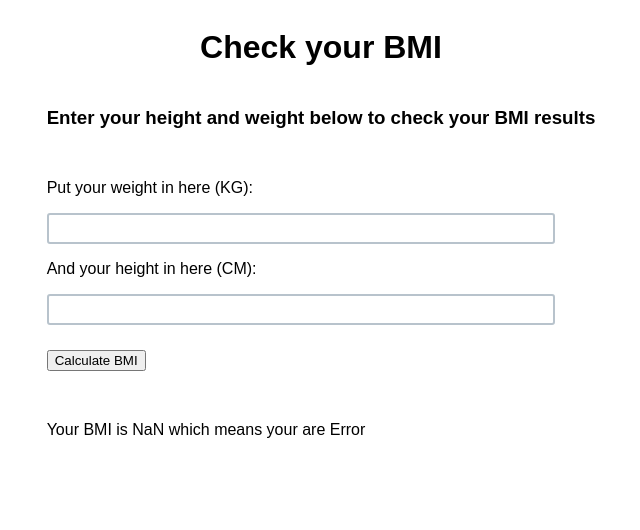
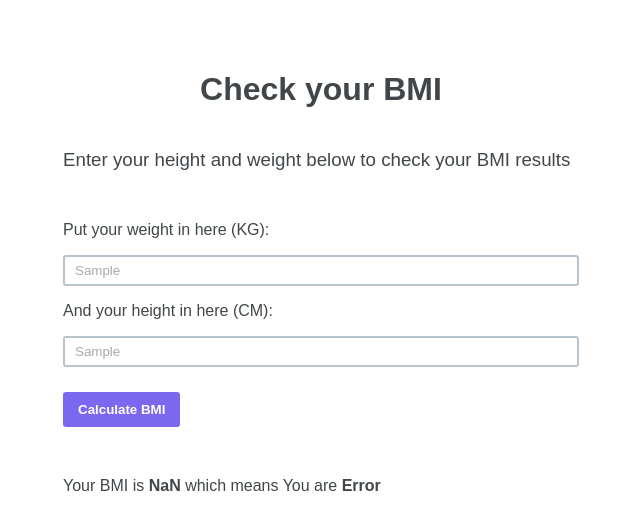
Before and after one commit to EllenaAmanda/BMICalc, a plain HTML site: page index.html in a window 1280 px wide. Both pictures are taken after typing "Sample", "Sample" into the empty fields and a click on the button "Calculate BMI". Shown: the whole page, without its empty margins (319-959 px from the left). Drawn offline with Linux system fonts and the light colour scheme.

Commit message:
fixed css

```diff
--- a/index.html
+++ b/index.html
@@ -20,8 +20,8 @@
                 <input id="height" type="text">
                 <button id="button">Calculate BMI</button>
             </form>
-            <p>Your BMI is <span id = "bmi"><b>...</b></span>
-                which means your are <span id = "keterangan"><b>...</b></span>
+            <p>Your BMI is <span id = "bmi">...</span>
+                which means You are <span id = "keterangan">...</span>
             </p>
         </div>
 
--- a/index.js
+++ b/index.js
@@ -18,13 +18,13 @@ function hitungBMI (BB, TB){
 
 function logicBMI (BMI){
     if (BMI <18.5){
-        return "underweight"
+        return "Underweight"
     }else if (BMI >=18.5 || BMI < 25 ){
-        return "normal weight"
+        return "Normal"
     }else if (BMI >=25|| BMI < 30 ){
-        return "overweight"
+        return "Overweight"
     }else if (BMI > 30){
-        return "obesity"
+        return "Obesity"
     }else {
         return "Error"
     }
@@ -42,6 +42,6 @@ button.addEventListener("click", (event) => {
     bmiDisplay.textContent = bmiResult.toFixed(1)
     bmiDesc.textContent = bmiLogic
 
-    beratBadan.value = "";
-    tinggiBadan.value = "";
+    // beratBadan.value = "";
+    // tinggiBadan.value = "";
 })
--- a/style.css
+++ b/style.css
@@ -1,5 +1,6 @@
 #container{
     /* margin: 0% 10%; */
+    margin-top: 50px;
     display: flex;
     flex-direction: column;
     /* justify-content: end; */
@@ -11,6 +12,11 @@ form{
 }
 h1,h3,p{
     font-family: Arial, Helvetica, sans-serif;
+    color: rgb(64, 70, 73);
+}
+
+h3{
+    font-weight: 500;
 }
 
 input[type="text"]{
@@ -19,9 +25,23 @@ input[type="text"]{
     border-radius: 3px;
     border-style: none;
     border: 2px rgb(184, 195, 204) solid;
+    padding-left: 10px;
+    color: darkgrey;
+    font-family: Arial, Helvetica, sans-serif;
 }
 
 button{
     display: block;
     margin-top: 25px;
+    border-style: none;
+    border-radius: 3px;
+    background-color: mediumslateblue;
+    color: white;
+    padding: 10px 15px;
+    font-family: Arial, Helvetica, sans-serif;
+    font-weight: bold;
 }
+
+span{
+    font-weight: bold;
+}
```
